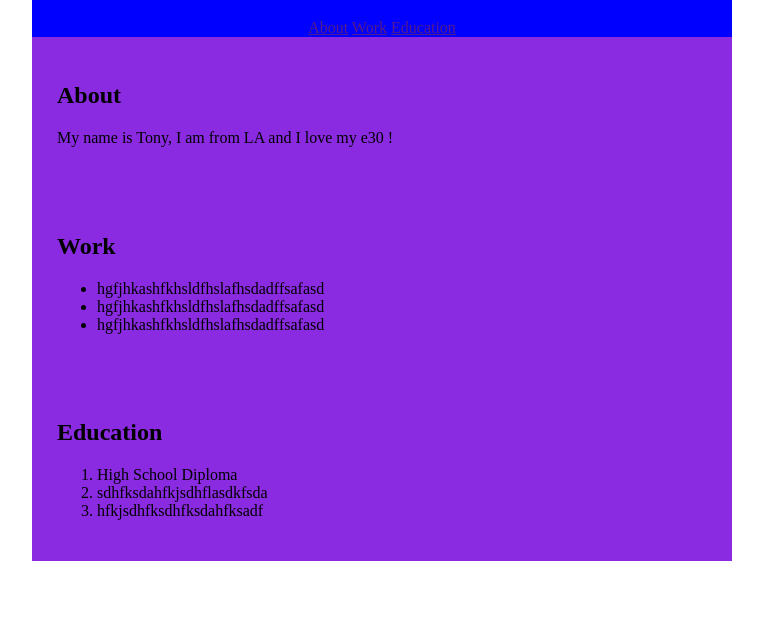
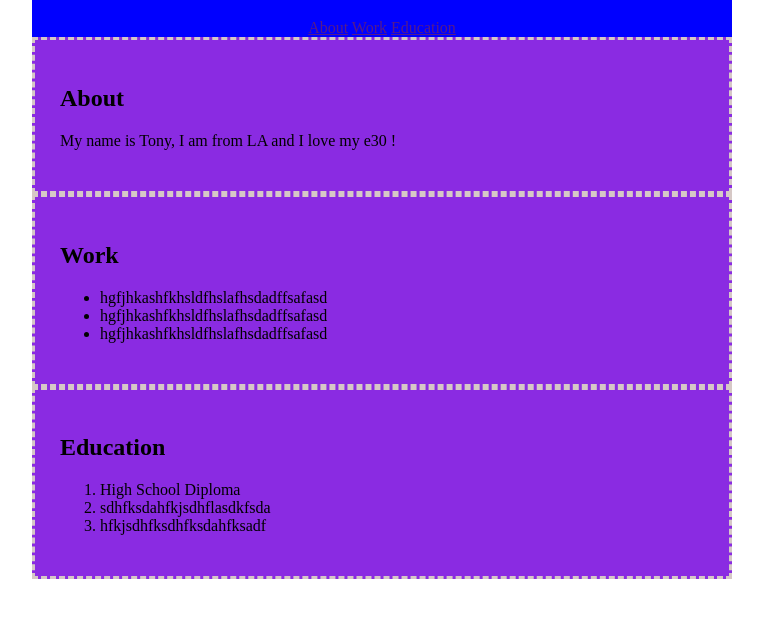
Before and after one commit to Toekneee1/basic_resume, a plain HTML site: page index.html in a window 1280 px wide. Shown: the part 61-678 px from the top of the page, without its empty margins (258-1021 px from the left). Drawn offline with Linux system fonts and the light colour scheme.

Commit message:
fixed some things

```diff
--- a/styles.css
+++ b/styles.css
@@ -13,6 +13,6 @@ main {
 }
 
 section {
-    border: rgb(214, 200, 198) 3px;
+    border: dashed rgb(214, 200, 198) 3px;
     padding: 25px
 }
```
